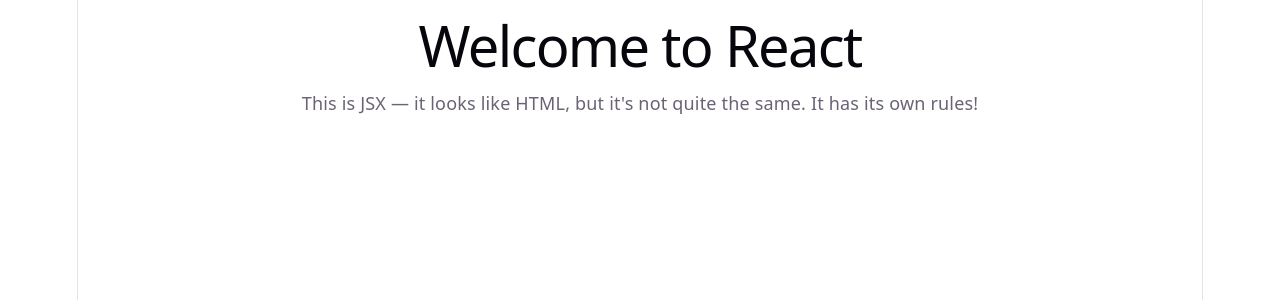
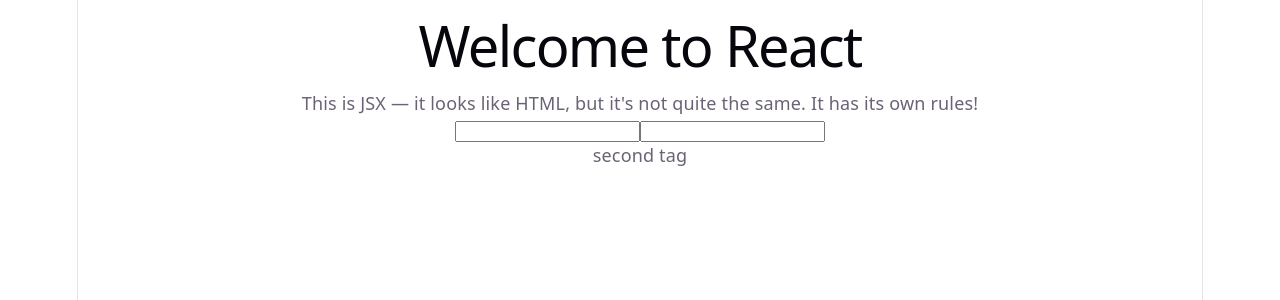
Before and after one commit to maxstepanyukstudy/bc81-react-theory-practice, a React (Vite) app: page / in a window 1280 px wide. Shown: the top 300 px of the page. Built offline with nearby package versions, Linux system fonts and the light colour scheme.

Commit message:
App - self closing tags, atribute names can be diff, fragment

```diff
--- a/src/App.tsx
+++ b/src/App.tsx
@@ -2,13 +2,24 @@
 
 function App() {
   return (
+    <>
       <div>
         <h1>Welcome to React</h1>
         <p>
           This is JSX — it looks like HTML, but it's not quite the same. It has
           its own rules!
         </p>
+        {/* self closing tags: */}
+        <img src="" alt="" />
+        <input type="text" />
+        {/* atribute names can be diff: */}
+        <label htmlFor="login">
+          <input id="login" />
+        </label>
       </div>
+      {/* use react fragment */}
+      <p>second tag</p>
+    </>
   );
 }
 
```
Lines whose indentation alone changed are shown as unchanged.
